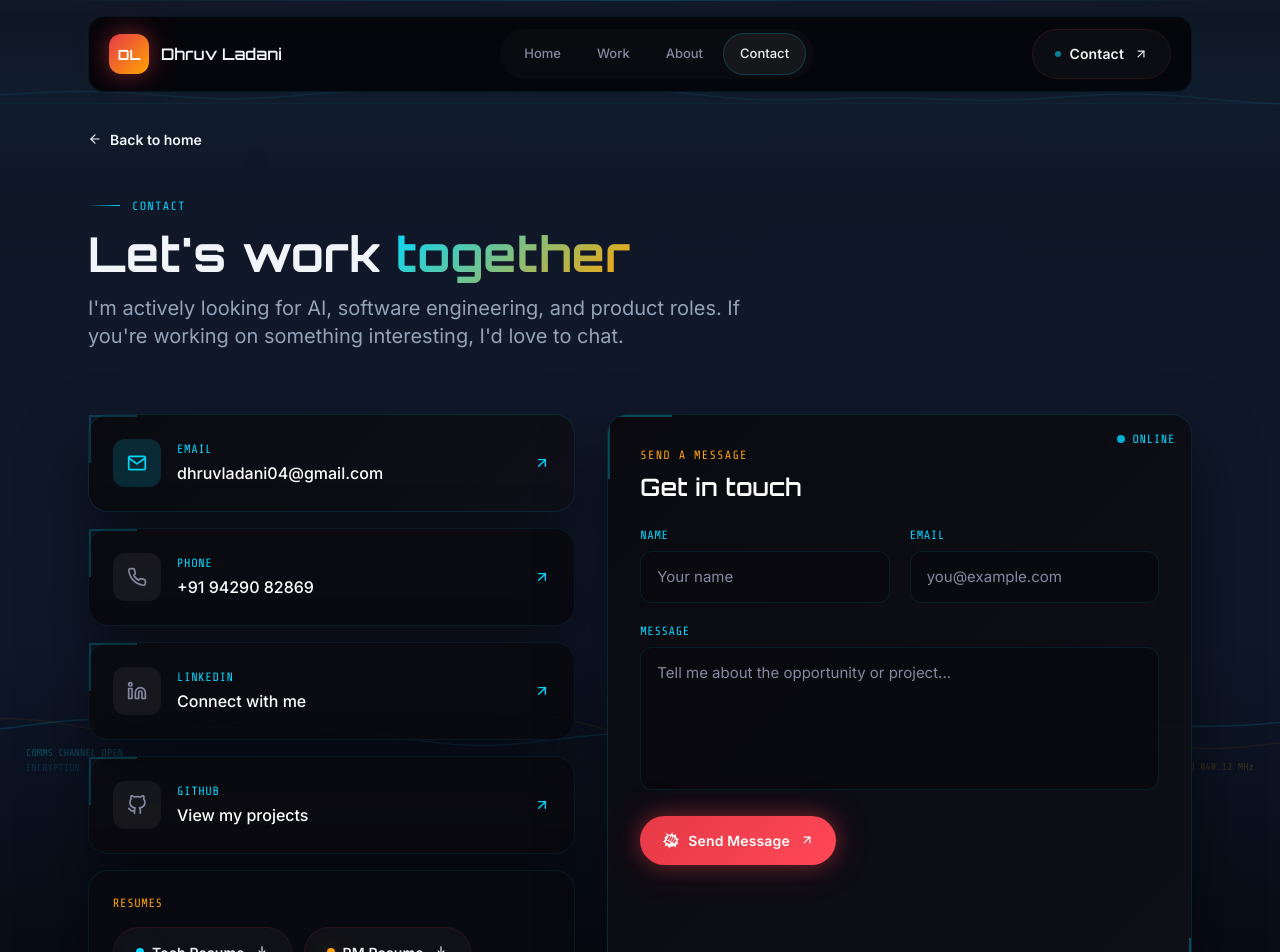
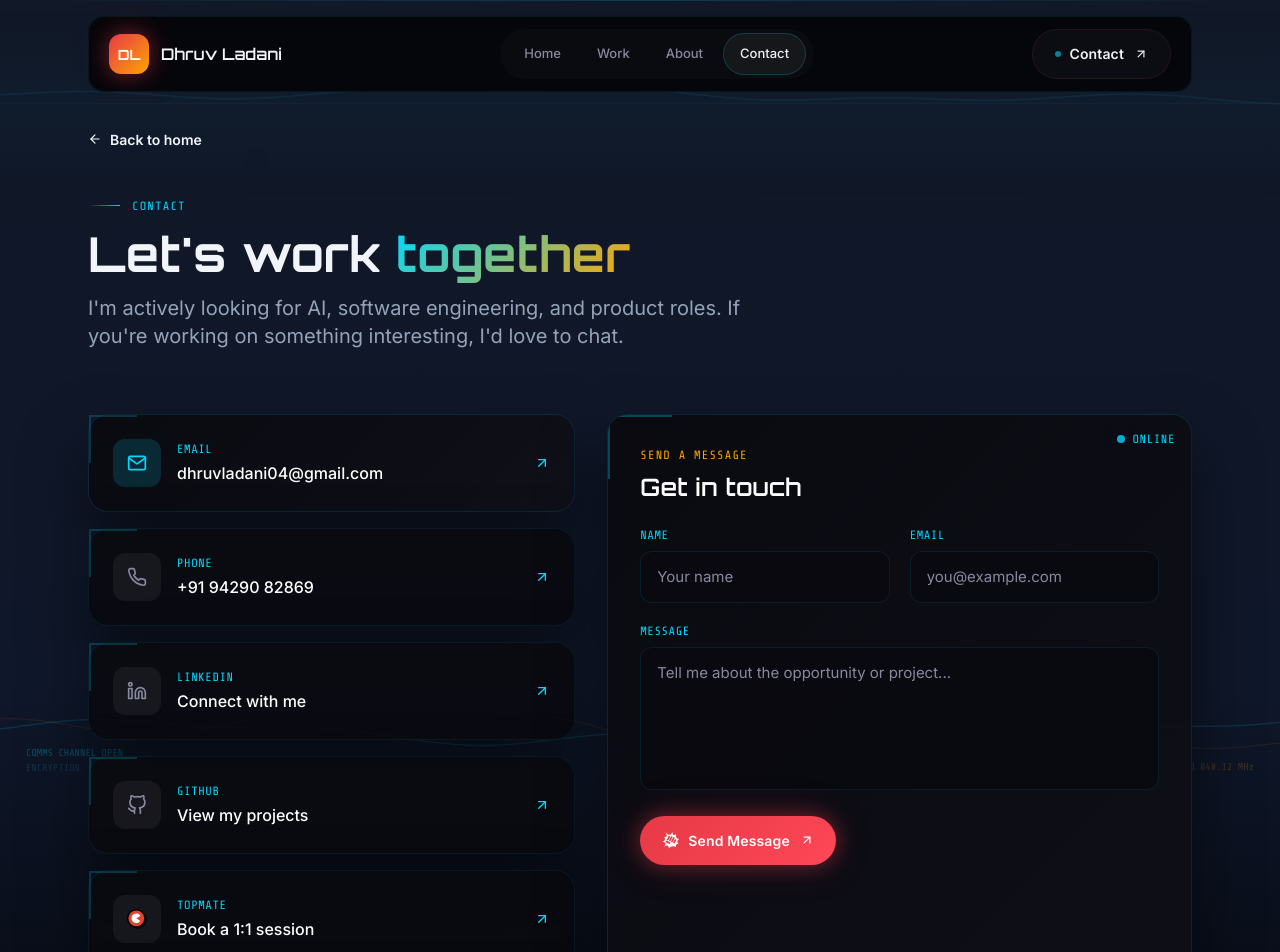
Before and after one commit to dhruvladani04/Portfolio, a React (Vite) app: page /contact in a window 1280 px wide. Shown: the top 952 px of the page. Built offline with nearby package versions, Linux system fonts and the light colour scheme.

Commit message:
feat(contact): add Topmate card with official logo

```diff
--- a/src/pages/ContactPage.jsx
+++ b/src/pages/ContactPage.jsx
@@ -2,6 +2,17 @@ import React, { useState, useEffect } from 'react';
 import { motion } from 'framer-motion';
 import { Link } from 'react-router-dom';
 import { FiArrowLeft, FiArrowUpRight, FiDownload, FiGithub, FiLinkedin, FiMail, FiPhone } from 'react-icons/fi';
+
+// Official Topmate logo mark (react-icons has no Topmate icon)
+function TopmateIcon(props) {
+  return (
+    <svg viewBox="0 0 29 29" fill="none" width="1em" height="1em" xmlns="http://www.w3.org/2000/svg" {...props}>
+      <path fill="#000" d="M15.3 28.29a12.99 12.99 0 1 0 0-25.98 12.99 12.99 0 0 0 0 25.98Z" />
+      <path fill="#E44332" stroke="#000" strokeWidth="2" d="M26.14 13.57a12.57 12.57 0 1 1-25.14 0 12.57 12.57 0 0 1 25.14 0Z" />
+      <path fill="#fff" d="M19.19 17.52a6.96 6.96 0 1 1 .3-7.55l-5.98 3.54 5.68 4.01Z" />
+    </svg>
+  );
+}
 import { GiPunchBlast } from 'react-icons/gi';
 import Seo from '../components/Seo';
 
@@ -32,6 +43,13 @@ const contactMethods = [
     value: 'View my projects',
     href: 'https://github.com/dhruvladani04',
     icon: FiGithub,
+    primary: false,
+  },
+  {
+    label: 'Topmate',
+    value: 'Book a 1:1 session',
+    href: 'https://topmate.io/dhruv_ladani04/',
+    icon: TopmateIcon,
     primary: false,
   },
 ];
```
